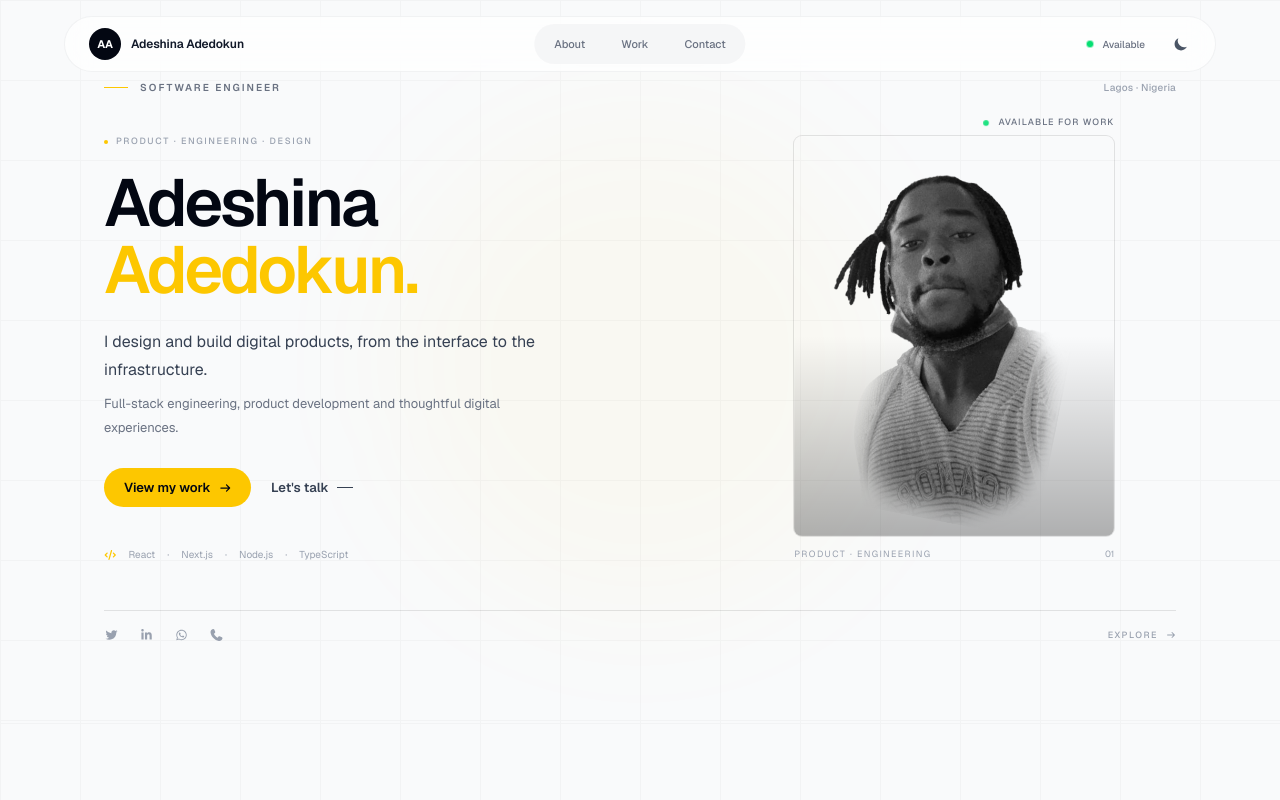
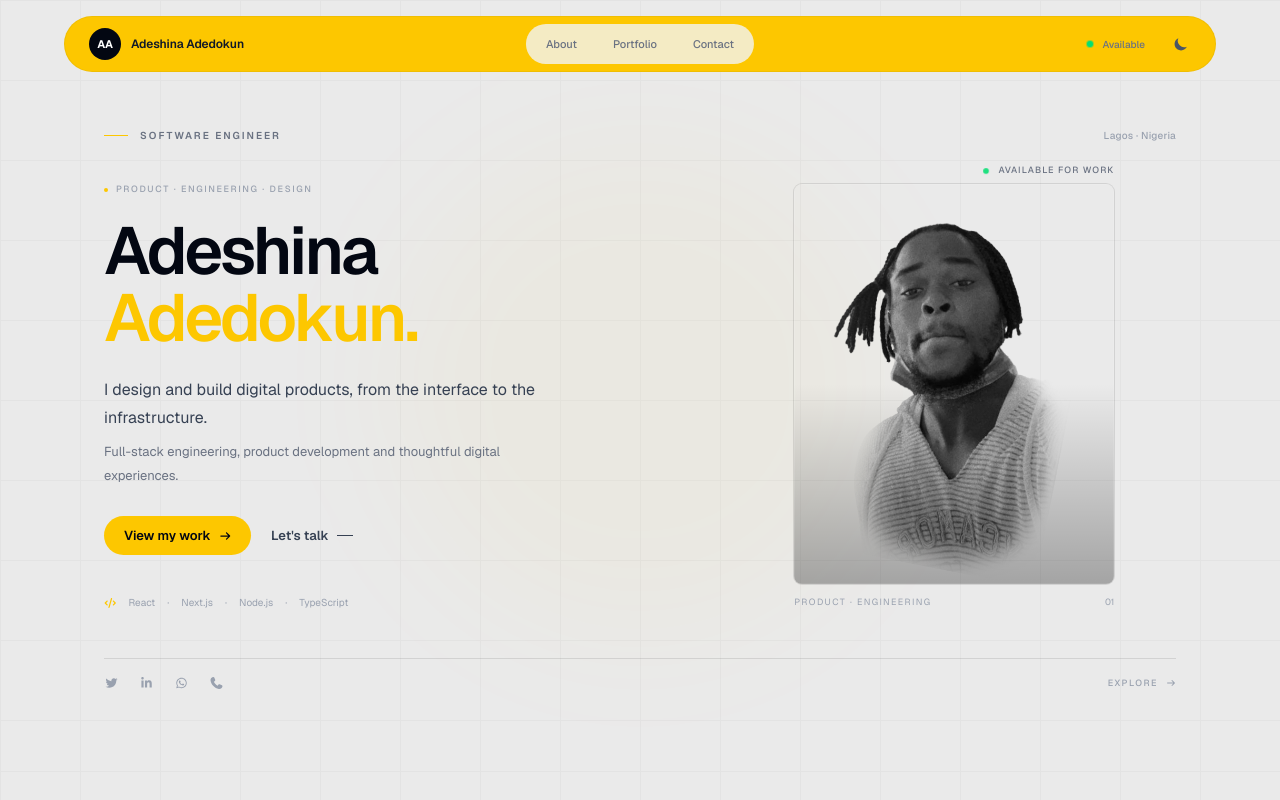
Before and after one commit to tripleAay/SHINA-PORTFOLIO, a Next.js app: page / in a window 1280 px wide. Shown: the top 800 px of the page. Built offline with nearby package versions, Linux system fonts and the light colour scheme.

Commit message:
Refactor color scheme for improved visual consistency; update background colors in About, ContactForm, Footer, Hero, Portfolio, SkillsSection, and Home components.

```diff
--- a/src/app/components/about.tsx
+++ b/src/app/components/about.tsx
@@ -31,7 +31,7 @@ const About = () => {
       aria-labelledby="about-title"
       className={`relative overflow-hidden transition-colors duration-500 ${
         lightMode
-          ? 'bg-gray-50 text-gray-950'
+          ? 'bg-[#EAEAEA] text-gray-950'
           : 'bg-gray-950 text-white'
       }`}
     >
--- a/src/app/components/contactForm.tsx
+++ b/src/app/components/contactForm.tsx
@@ -57,7 +57,7 @@ const ContactForm: React.FC = () => {
       aria-labelledby="contact-title"
       className={`relative overflow-hidden transition-colors duration-500 ${
         lightMode
-          ? 'bg-gray-50 text-gray-950'
+          ? 'bg-[#EAEAEA] text-gray-950'
           : 'bg-gray-950 text-white'
       }`}
     >
--- a/src/app/components/footer.tsx
+++ b/src/app/components/footer.tsx
@@ -24,7 +24,7 @@ const Footer = () => {
     <footer
       className={`relative overflow-hidden border-t transition-colors duration-500 ${
         lightMode
-          ? 'border-black/[0.08] bg-gray-50 text-gray-950'
+          ? 'border-black/[0.08] bg-[#E8DAB2] text-gray-950'
           : 'border-white/[0.07] bg-[#0b0b0d] text-white'
       }`}
     >
--- a/src/app/components/header.tsx
+++ b/src/app/components/header.tsx
@@ -7,7 +7,7 @@ import { ThemeContext } from '../contexts/ThemeContext';
 const sections = [
   { id: 'home', label: 'Home' },
   { id: 'about', label: 'About' },
-  { id: 'projects', label: 'Work' },
+  { id: 'Portfolio', label: 'Portfolio' },
   { id: 'contact', label: 'Contact' },
 ];
 
@@ -104,10 +104,10 @@ const Header = () => {
         className={`mx-auto flex h-14 max-w-6xl items-center justify-between rounded-full border px-3 transition-all duration-300 sm:px-4 ${
           scrolled
             ? lightMode
-              ? 'border-gray-900/10 bg-white/90 shadow-sm backdrop-blur-xl'
+              ? 'border-gray-900/10 bg-yellow-400 shadow-sm backdrop-blur-xl'
               : 'border-white/10 bg-gray-950/85 shadow-black/10 backdrop-blur-xl'
             : lightMode
-              ? 'border-gray-900/5 bg-white/70 backdrop-blur-md'
+              ? 'border-gray-900/5 bg-yellow-400 backdrop-blur-md'
               : 'border-white/5 bg-gray-950/65 backdrop-blur-md'
         }`}
       >
--- a/src/app/components/hero.tsx
+++ b/src/app/components/hero.tsx
@@ -37,9 +37,9 @@ const Hero = () => {
     <section
       id="home"
       aria-labelledby="hero-title"
-      className={`relative flex min-h-[86vh] items-center overflow-hidden transition-colors duration-500 ${
+      className={`relative flex min-h-[86vh]  items-center overflow-hidden transition-colors duration-500 ${
         lightMode
-          ? 'bg-gray-50 text-gray-950'
+          ? 'bg-[#EAEAEA] text-gray-950'
           : 'bg-gray-950 text-white'
       }`}
     >
@@ -66,7 +66,7 @@ const Hero = () => {
         }`}
       />
 
-      <div className="relative mx-auto w-full max-w-6xl px-6 py-16 sm:px-8 lg:px-10 lg:py-20">
+      <div className="relative mx-auto w-full max-w-6xl px-6 pb-16 pt-28 sm:px-8 sm:pb-16 sm:pt-28 lg:px-10 lg:pb-20 lg:pt-32">
 
         {/* =================================
             TOP META LINE
--- a/src/app/components/portfolio.tsx
+++ b/src/app/components/portfolio.tsx
@@ -91,7 +91,7 @@ const Portfolio: React.FC = () => {
       aria-labelledby="portfolio-title"
       className={`relative overflow-hidden transition-colors duration-500 ${
         lightMode
-          ? 'bg-gray-50 text-gray-950'
+          ? 'bg-[#EAEAEA] text-gray-950'
           : 'bg-gray-950 text-white'
       }`}
     >
--- a/src/app/components/skillsSection.tsx
+++ b/src/app/components/skillsSection.tsx
@@ -48,7 +48,7 @@ const SkillsSection = () => {
       aria-labelledby="skills-title"
       className={`relative overflow-hidden transition-colors duration-500 ${
         lightMode
-          ? 'bg-gray-50 text-gray-950'
+          ? 'bg-[#EAEAEA] text-gray-950'
           : 'bg-gray-950 text-white'
       }`}
     >
--- a/src/app/pages/home.tsx
+++ b/src/app/pages/home.tsx
@@ -23,7 +23,7 @@ export default function Home() {
         <link rel="canonical" href="https://yourwebsite.com" /> {/* Replace with your website URL */}
       </Head>
 
-      <div className="min-h-screen bg-gray-100 dark:bg-gray-900 transition-colors duration-300">
+      <div className="min-h-screen bg-[#EAEAEA] dark:bg-gray-900 transition-colors duration-300">
         <Header />
         <div className="">
           <Hero />
```
